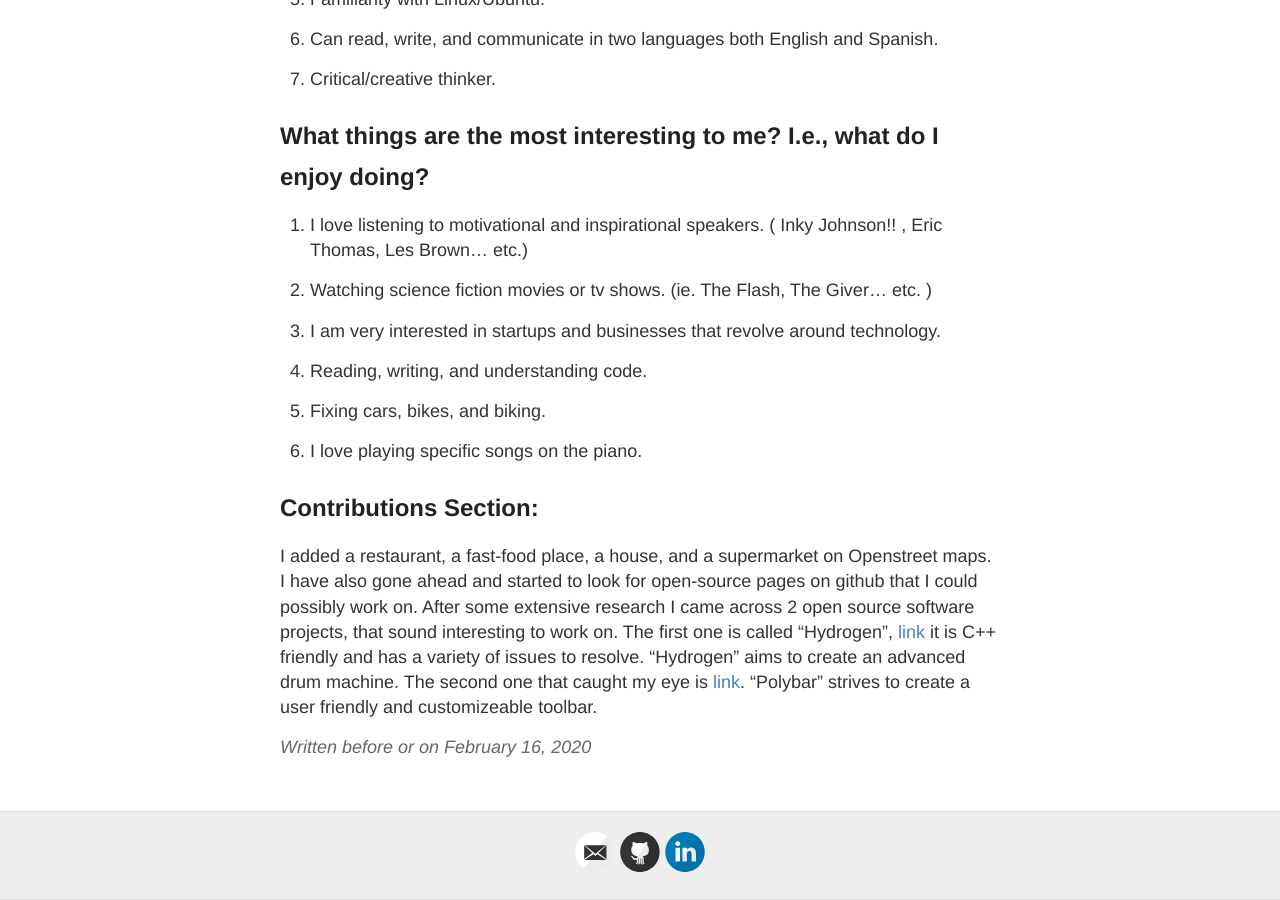
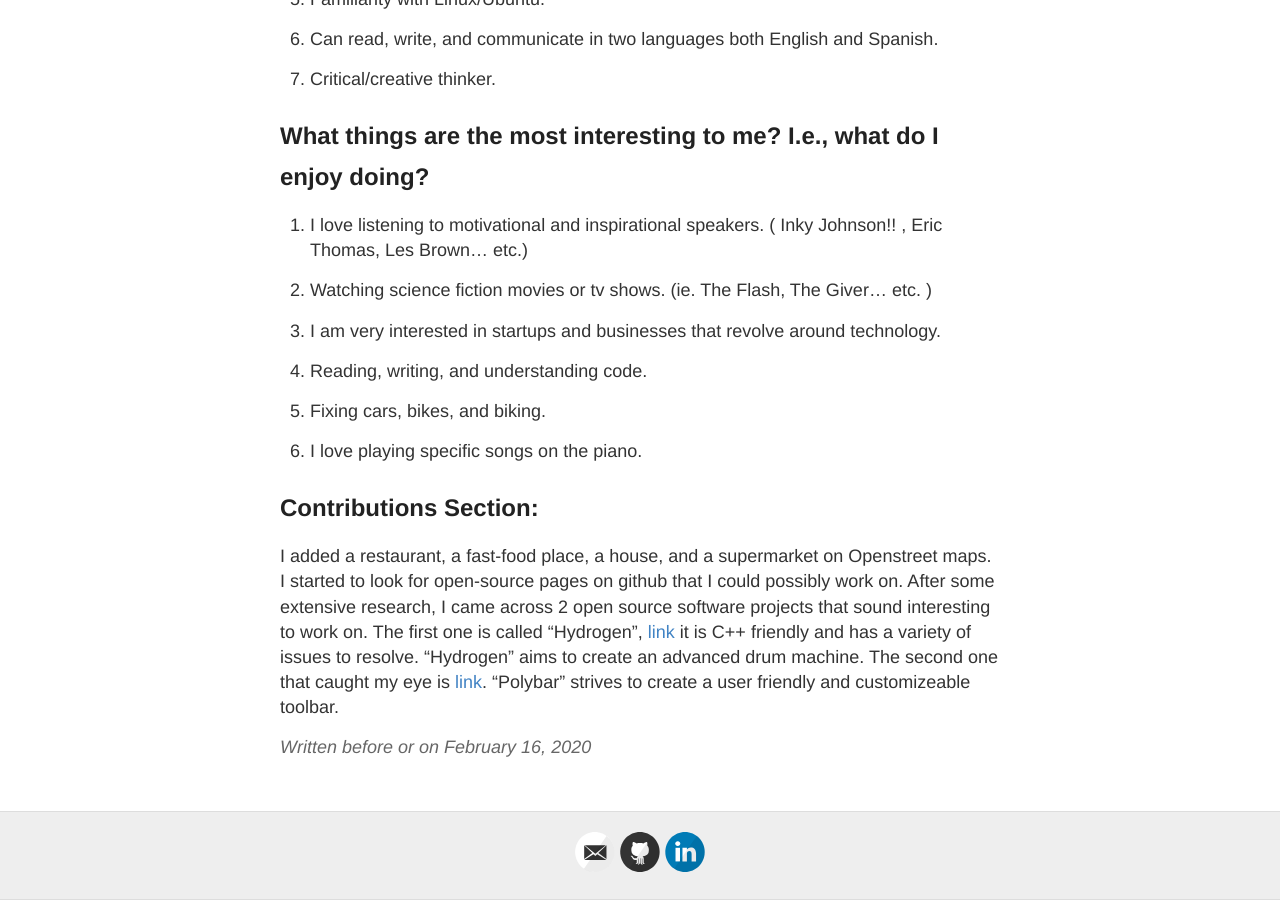
Before and after one commit to hunter-college-ossd-spr-2020/MarceloDamian-weekly, a Jekyll site: the page built from _posts/2020-02-16-week03.md, in a window 1280 px wide and 900 px high, scrolled down 600 px. Built offline with Jekyll 4.4.1, drawn with Linux system fonts in a browser that asks for light colours.

Commit message:
deleted filler words and fixed comma issues

```diff
--- a/_posts/2020-02-16-week03.md
+++ b/_posts/2020-02-16-week03.md
@@ -41,4 +41,4 @@ foundation overall in humanities).
 
 ## Contributions Section:
 
-  I added a restaurant, a fast-food place, a house, and a supermarket on Openstreet maps. I have also gone ahead and started to look for open-source pages on github that I could possibly work on. After some extensive research I came across 2 open source software projects, that sound interesting to work on. The first one is called "Hydrogen", [link](https://github.com/hydrogen-music/hydrogen) it is C++ friendly and has a variety of issues to resolve. "Hydrogen" aims to create an advanced drum machine. The second one that caught my eye is [link](https://github.com/polybar/polybar). "Polybar" strives to create a user friendly and customizeable toolbar.
+  I added a restaurant, a fast-food place, a house, and a supermarket on Openstreet maps. I started to look for open-source pages on github that I could possibly work on. After some extensive research, I came across 2 open source software projects that sound interesting to work on. The first one is called "Hydrogen", [link](https://github.com/hydrogen-music/hydrogen) it is C++ friendly and has a variety of issues to resolve. "Hydrogen" aims to create an advanced drum machine. The second one that caught my eye is [link](https://github.com/polybar/polybar). "Polybar" strives to create a user friendly and customizeable toolbar.
```
